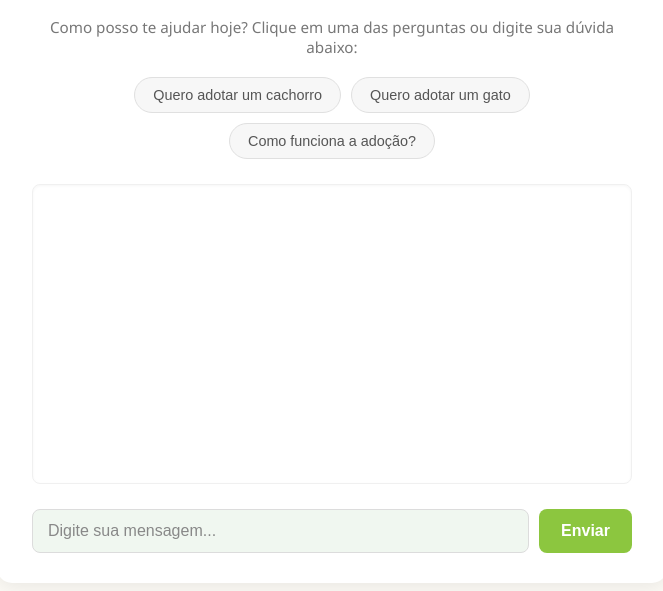
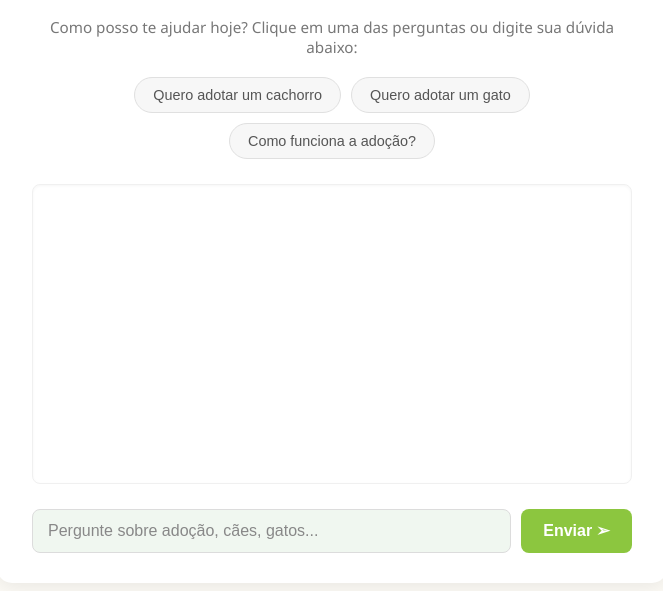
Before and after one commit to vane-adiemla/AdotAI, a plain HTML site: page index.html in a window 1280 px wide. Shown: the part 235-826 px from the top of the page, without its empty margins (308-971 px from the left). Drawn offline with Linux system fonts and the light colour scheme.

Commit message:
Update index.html

```diff
--- a/index.html
+++ b/index.html
@@ -22,8 +22,8 @@
     </div>
 
     <div class="input-area">
-      <input id="user-input" type="text" placeholder="Digite sua mensagem...">
-      <button id="send-btn">Enviar</button>
+      <input id="user-input" type="text" placeholder="Pergunte sobre adoção, cães, gatos...">
+      <button id="send-btn">Enviar ➢</button>
     </div>
   </div>
   <script src="script.js"></script>
```
